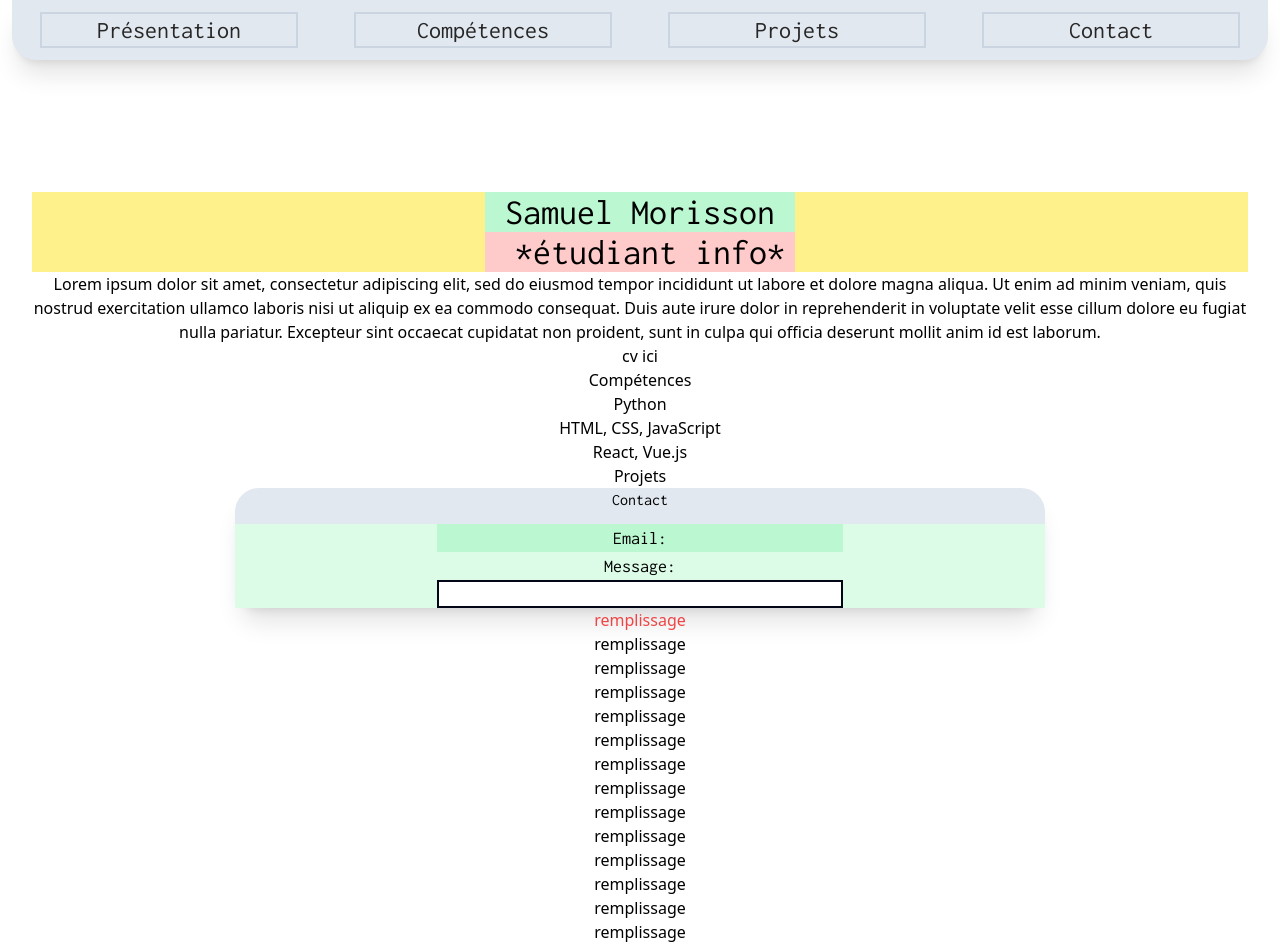
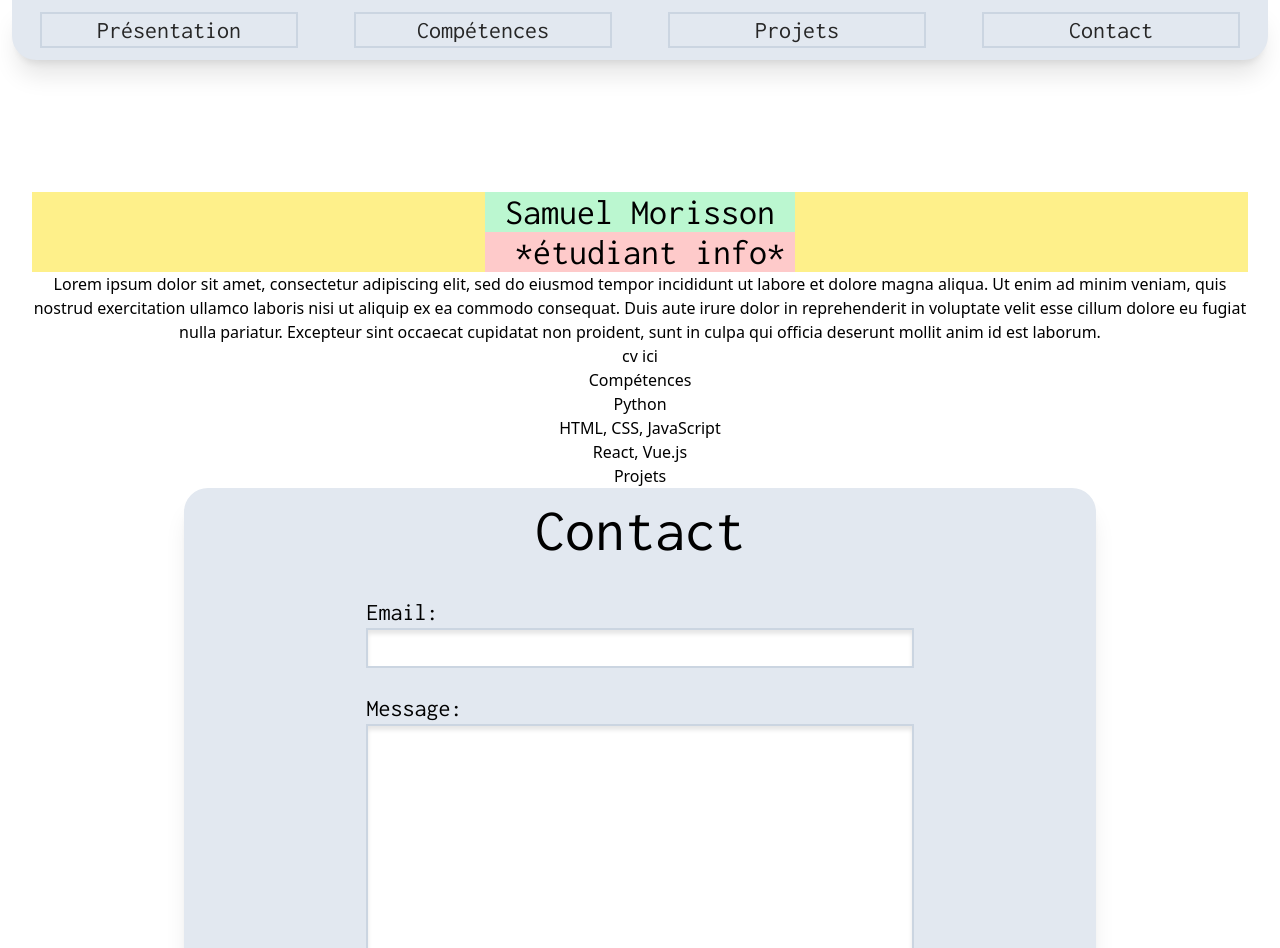
Before and after one commit to SamuelMorisson/portfolio-b2, a React (Vite) app: page / in a window 1280 px wide. Shown: the top 948 px of the page. Built offline with nearby package versions, Linux system fonts and the light colour scheme.

Commit message:
travail contact

```diff
--- a/src/components/Contact.jsx
+++ b/src/components/Contact.jsx
@@ -3,22 +3,24 @@ function Contact () {
     return (
         <>
         <div id="contact" className="flex flex-col items-center">
-            <div className="bg-slate-200 rounded-3xl shadow-xl w-2/3">
+            <div className="bg-slate-200 rounded-3xl shadow-xl w-3/4 py-3">
 
-                <div className="text-center bg- red-100">
-                    <h1 className="font-inconsolata">Contact</h1>
+                <div className="text-center mb-6">
+                    <h1 className="font-inconsolata text-6xl">Contact</h1>
                 </div>
 
-                <div className="flex flex-col items-center bg-green-100 mt-3">
-                    <div className="flex flex-col bg-green-200 w-1/2">
-                        <label className="font-inconsolata text-lg">Email:</label>
+                <div className="flex flex-col items-center">
+                    <div className="flex flex-col w-3/5 my-3">
+                        <label className="font-inconsolata text-2xl text-left">Email:</label>
+                        <input type="email" className="bg-slate-0 shadow-inner-custom border-2 border-slate-300 hover:border-lime-500 focus:outline-none focus:ring-1 focus:border-lime-500 text-xl p-1"></input>
 
                     </div>
-                    <div className="flex flex-col w-1/2">
-                        <label className="font-inconsolata text-lg">Message:</label>
-                        <input type="text" id="message" className="border-2 border-slate-950 bg-white"></input>
+                    <div className="flex flex-col w-3/5 my-3">
+                        <label className="font-inconsolata text-2xl text-left">Message:</label>
+                        <textarea rows="8" className="resize-none bg-slate-0 shadow-inner-custom border-2 border-slate-300 hover:border-lime-500 focus:outline-none focus:ring-2 focus:border-lime-500 text-xl p-1"></textarea>
                     </div>
-                    <div className="flex flex-col w-1/2">
+                    <div className="flex flex-col items-center w-1/2 my-3">
+                        <button className="w-2/3 font-inconsolata text-2xl border-2 border-slate-400 hover:border-lime-500 hover:shadow-md py-2">Envoyer</button>
                     </div>
                 </div>
 
```
